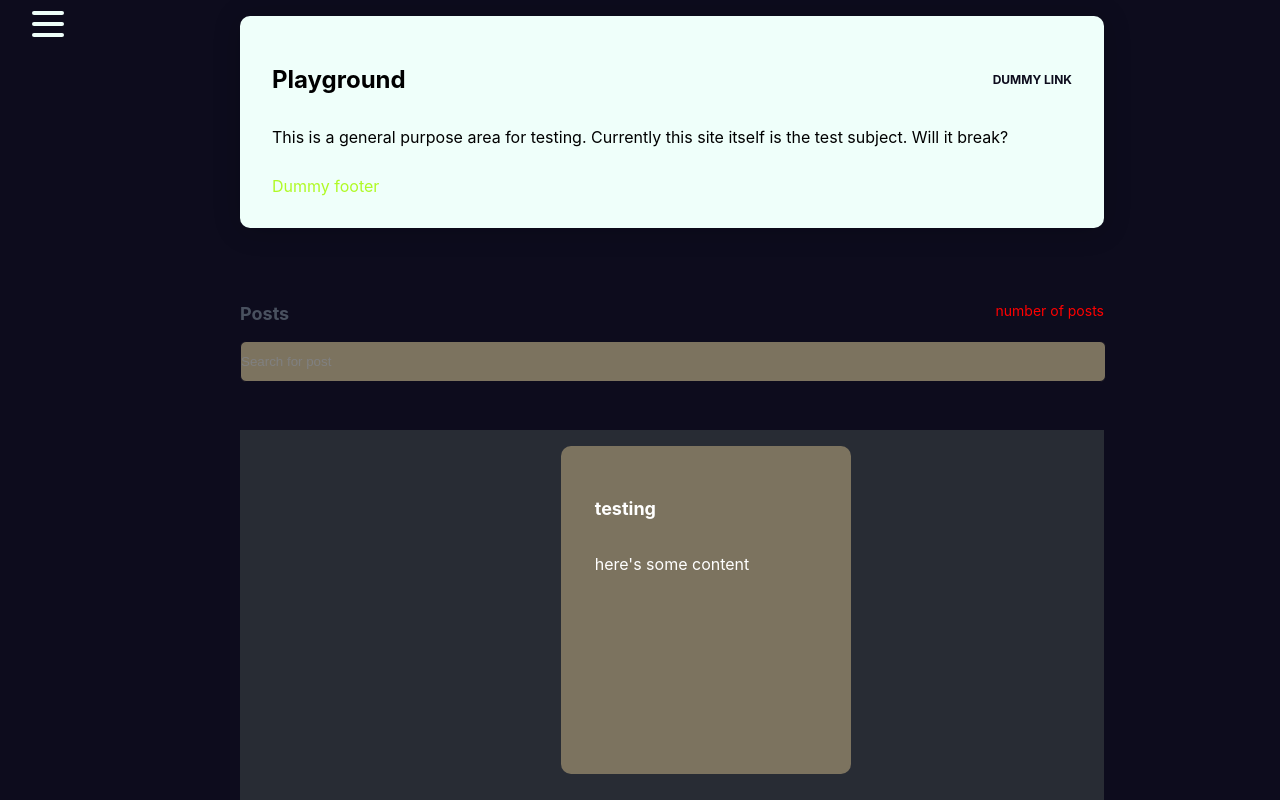
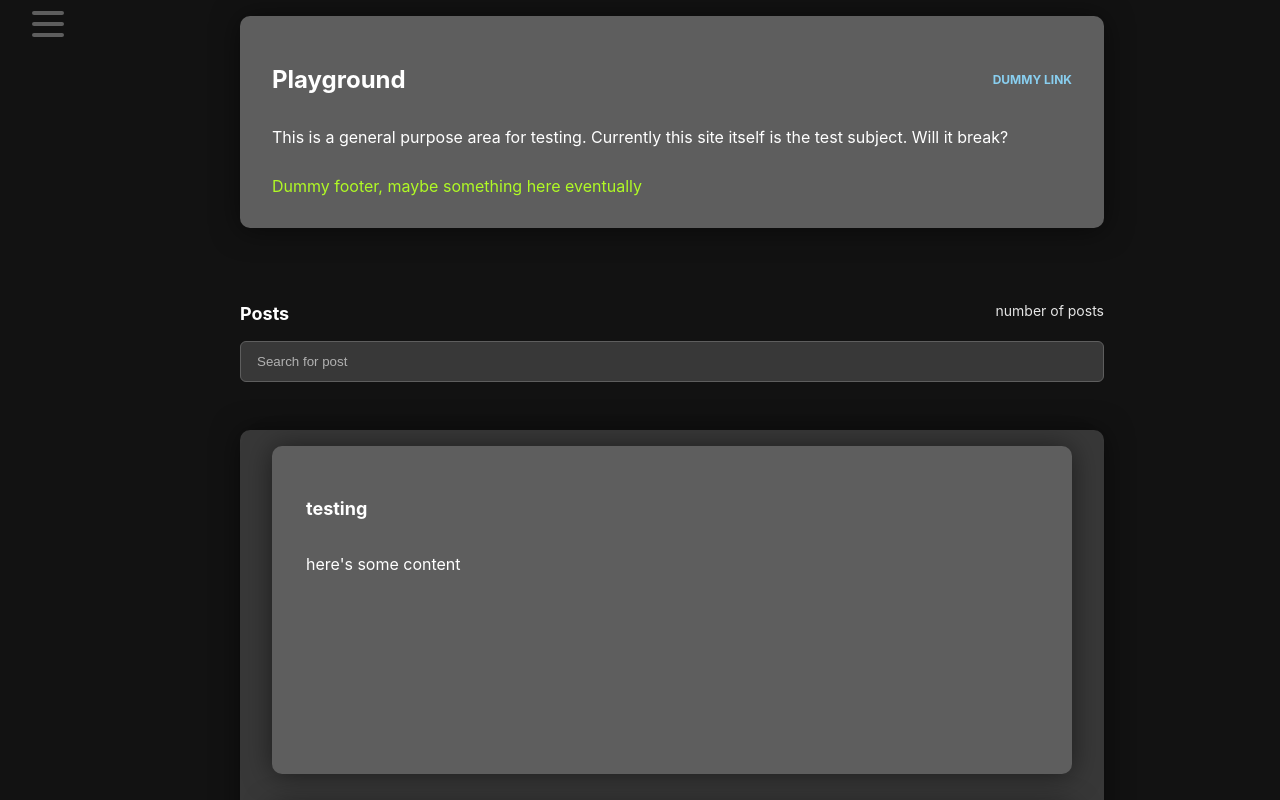
Before and after one commit to billythemoose/playground, a React (Create React App) app: page / in a window 1280 px wide. Shown: the top 800 px of the page. Built offline with nearby package versions, Linux system fonts and the light colour scheme.

Commit message:
standardize colors a bit

```diff
--- a/src/components/Burger/Burger.styled.js
+++ b/src/components/Burger/Burger.styled.js
@@ -22,7 +22,7 @@ export const StyledBurger = styled.button`
     div {
         width: 2rem;
         height: 0.25rem;
-        background: ${({ theme, open }) => open ? theme.primaryDark : theme.primaryLight };
+        background: ${({ theme, open }) => open ? theme.darkBackground : theme.darkForeground };
         border-radius: 10px;
         transition: all 0.3s linear;
         position: relative;
--- a/src/components/Home/Home.js
+++ b/src/components/Home/Home.js
@@ -18,7 +18,7 @@ const Home = () => {
                     </main>
                     <footer>
                         <span>
-                            Dummy footer
+                            Dummy footer, maybe something here eventually
                         </span>
                     </footer>
                 </div>
--- a/src/components/Home/Home.styled.js
+++ b/src/components/Home/Home.styled.js
@@ -8,7 +8,7 @@ export const StyledHome = styled.div`
     justify-content: center;
     gap: 4.5rem;
     padding: 1rem 2rem 1rem 6rem;
-    background-color: ${({ theme }) => theme.primaryDark };
+    background-color: ${({ theme }) => theme.darkBackground };
 `;
 
 export const StyledContent = styled.div`
@@ -29,7 +29,7 @@ export const StyledSearch = styled.section`
             font-weight: 700;
             font-size: 1.125rem;
             line-height: 160%;
-            color: ${({ theme }) => theme.secondaryDark };
+            color: ${({ theme }) => theme.darkTextHeading };
         }
 
         small {
@@ -37,20 +37,21 @@ export const StyledSearch = styled.section`
             font-weight: 400;
             font-size: 14px;
             line-height: 160%;
-            color: #FF0000
+            color: ${({ theme }) => theme.darkTextSubHeading };
         }
     }
 
     input {
         margin-top: 0.75rem;
-        background: ${({ theme }) => theme.card };
-        border: 1px solid ${({ theme }) => theme.primaryDark };
+        background: ${({ theme }) => theme.darkMidground };
+        border: 1px solid ${({ theme }) => theme.darkForeground };
         border-radius: 6px;
-        padding: 0.75rem 0rem;
+        box-sizing: border-box;
+        padding: 0.75rem 0rem 0.75rem 1rem;
         width: 100%;
         color: #FFFFFF;
         &::placeholder {
-            color: #808080;
+            color: ${({ theme }) => theme.darkTextOverlay };;
         }
     }
 `;
@@ -60,9 +61,9 @@ export const StyledHeading = styled.div`
     width: 100%;
     height: 212px;
     display: flex;
-    background: ${({ theme }) => theme.primaryLight };
+    background: ${({ theme }) => theme.darkForeground };
     box-sizing: border-box;
-    box-shadow: 0px 2px 28px rgba(0, 0, 0, 0.2);
+    box-shadow: 0px 2px 28px rgba(0, 0, 0, 0.5);
     border-radius: 10px;
     padding: 2rem;
     gap: 2rem;
@@ -87,6 +88,7 @@ export const StyledHeading = styled.div`
                 font-weight: 700;
                 font-size: 1.5rem;
                 line-height: 130%;
+                color: ${({ theme }) => theme.darkTextHeading };
             }
 
             a {
@@ -98,11 +100,11 @@ export const StyledHeading = styled.div`
                 display: flex;
                 gap: 0.5rem;
                 align-items: center;
-                color: ${({ theme }) => theme.primaryDark };
+                color: ${({ theme }) => theme.darkHyperlink };
                 transition: border 0.2s
                 border-bottom: 2px solid transparent;
                 &:hover {
-                    border-bottom: 2px solid ${({ theme }) => theme.primaryHover };
+                    border-bottom: 2px solid ${({ theme }) => theme.darkHyperlink };
                 }
             }
         }
@@ -111,6 +113,7 @@ export const StyledHeading = styled.div`
             p {
                 margin-top: 0.5rem;
                 word-wrap: break-word;
+                color: ${({ theme }) => theme.darkTextMain };
             }
         }
 
--- a/src/components/Menu/Menu.styled.js
+++ b/src/components/Menu/Menu.styled.js
@@ -4,7 +4,7 @@ export const StyledMenu = styled.nav`
     display: flex;
     flex-direction: column;
     justify-content: center;
-    background: ${({ theme }) => theme.primaryLight};
+    background: ${({ theme }) => theme.darkMenu};
     height: 100vh;
     text-align: left;
     padding: 0rem 2rem 0rem 2rem;
@@ -24,7 +24,7 @@ export const StyledMenu = styled.nav`
         padding: 2rem 0;
         font-weight: bold;
         letter-spacing: 0.5rem;
-        color: ${({ theme }) => theme.primaryDark};
+        color: ${({ theme }) => theme.darkTextHeading};
         text-decoration: none;
         transition: color 0.3s linear;
 
--- a/src/components/Post/PostCard.styled.js
+++ b/src/components/Post/PostCard.styled.js
@@ -1,14 +1,14 @@
 import styled from "styled-components";
 
 export const StyledPostCard = styled.nav`
-    width: 100%;
     text-decoration: none;
     flex-direction: column;
     gap: 1.25rem;
     padding: 2rem;
-    background: ${({ theme }) => theme.card};
+    background: ${({ theme }) => theme.darkForeground };
     border-radius: 10px;
     border: 2px solid transparent;
+    box-shadow: 0px 1px 28px rgba(0,0,0,0.5);
     height: 260px;
     overflow: hidden;
     transition: border 0.2s;
@@ -21,13 +21,13 @@ export const StyledPostCard = styled.nav`
             font-weight: 700;
             font-size: 1.125rem;
             line-height: 160%;
-            color: ${({ theme }) => theme.cardFont};
+            color: ${({ theme }) => theme.darkTextHeading };
         }
 
         span {
             font-size: 0.875rem;
             line-height: 160%;
-            color: ${({ theme }) => theme.cardFont};
+            color: ${({ theme }) => theme.darkTextMain };
         }
     }
 
@@ -37,12 +37,12 @@ export const StyledPostCard = styled.nav`
         p {
             height: 100%;
             text-align: justify;
-            color: ${({ theme }) => theme.cardFont};
+            color: ${({ theme }) => theme.darkTextMain };
         }
     }
 
     &:hover {
-        border: 2px solid ${({ theme }) => theme.cardFont};
+        border: 2px solid ${({ theme }) => theme.darkHyperlink };
     }
 
 `;
--- a/src/components/Post/PostMain.js
+++ b/src/components/Post/PostMain.js
@@ -6,6 +6,7 @@ const PostMain = ({ title, content }) => {
         <StyledPostMainContainer>
             <StyledPostMain>
                 <PostCard title={title} content={content} />
+                <PostCard title="Test post" content="This is a base test post just to see what happens." />
             </StyledPostMain>
         </StyledPostMainContainer>
     );
--- a/src/components/Post/PostMain.styled.js
+++ b/src/components/Post/PostMain.styled.js
@@ -1,7 +1,7 @@
 import styled from "styled-components";
 
 export const StyledPostMainContainer = styled.div`
-    background: ${({ theme }) => theme.background};
+    background: ${({ theme }) => theme.darkMidground};
     height: 100vh;
     display: flex;
     flex-direction: column;
@@ -9,9 +9,12 @@ export const StyledPostMainContainer = styled.div`
     justify-content: start;
     gap: 4.5rem;
     padding 1rem 2rem;
+    border-radius: 10px;
+    box-shadow: 0px 2px 28px rgba(0,0,0,0.5);
 `;
 
 export const StyledPostMain = styled.div`
+    width: 100%;
     display: grid;
     grid-template-columns: repeat(1, 1fr);
     gap: 2rem;
--- a/src/global.js
+++ b/src/global.js
@@ -9,7 +9,7 @@ export const GlobalStyles = createGlobalStyle`
         sans-serif;
         -webkit-font-smoothing: antialiased;
         -moz-osx-font-smoothing: grayscale;
-        background: background: ${({ theme }) => theme.primaryDark};
+        background: background: ${({ theme }) => theme.darkBackground};
         color: color: ${({ theme }) => theme.primaryLight};
     }
 
@@ -28,7 +28,7 @@ export const GlobalStyles = createGlobalStyle`
     }
 
     .App-header {
-      background-color: #282c34;
+      background-color: #111c34;
       min-height: 15vh;
       display: flex;
       flex-direction: column;
--- a/src/theme.js
+++ b/src/theme.js
@@ -1,12 +1,14 @@
 export const theme = {
-    primaryDark: '#0D0C1D',
-    primaryLight: '#EFFFFA',
-    primaryHover: '#343078',
-    secondaryDark: '#49515F',
-    mobile: '576px',
-    card: '#7C735F',
-    cardFont: '#FFFFFF',
-    background: '#282c34',
     stupidColor: '#b0fa25',
     stupidColorDark: '#88ce05',
+
+    darkBackground: '#121212',
+    darkMidground: '#383838',
+    darkForeground: '#5e5e5e',
+    darkMenu: '#848484',
+    darkTextHeading: '#FFFFFF',
+    darkTextSubHeading: '#e5e5e5',
+    darkTextMain: '#FFFFFF',
+    darkTextOverlay: '#b1b1b1',
+    darkHyperlink: '#89CFF0',
 }
```
